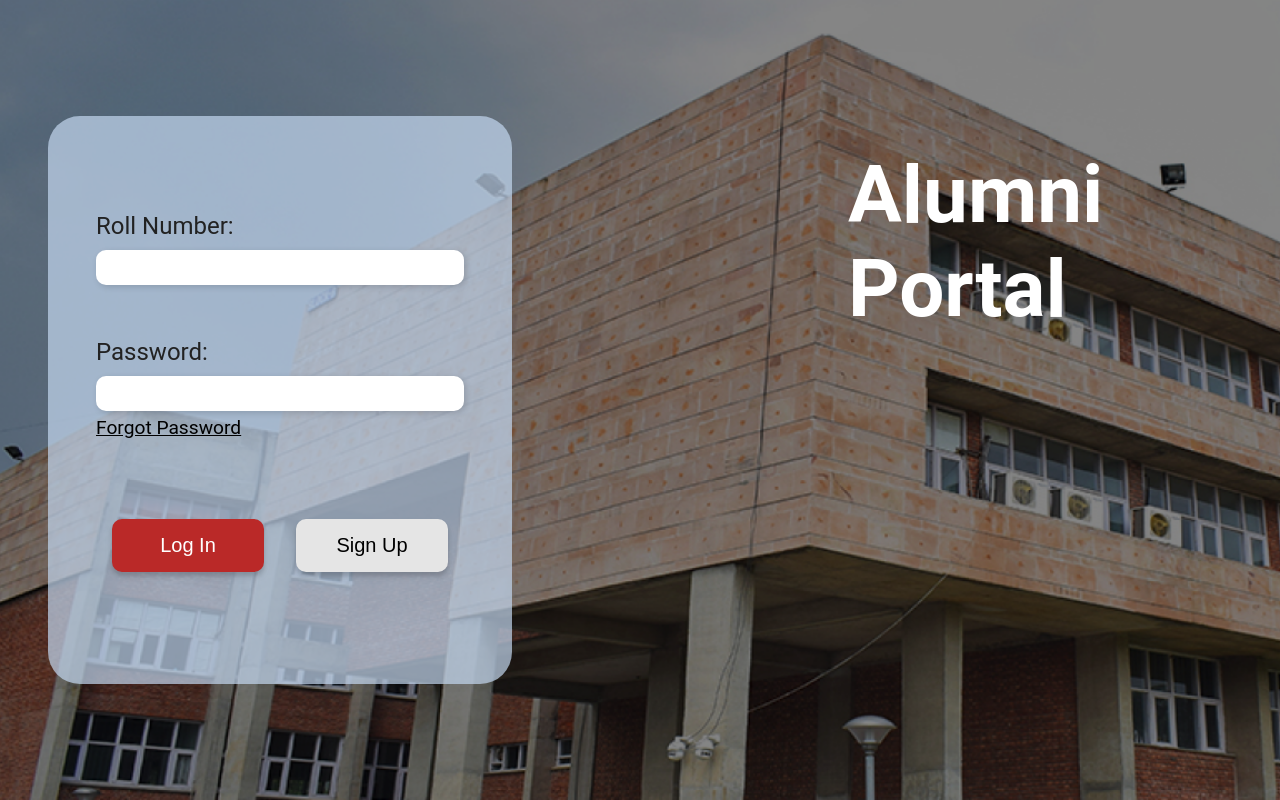
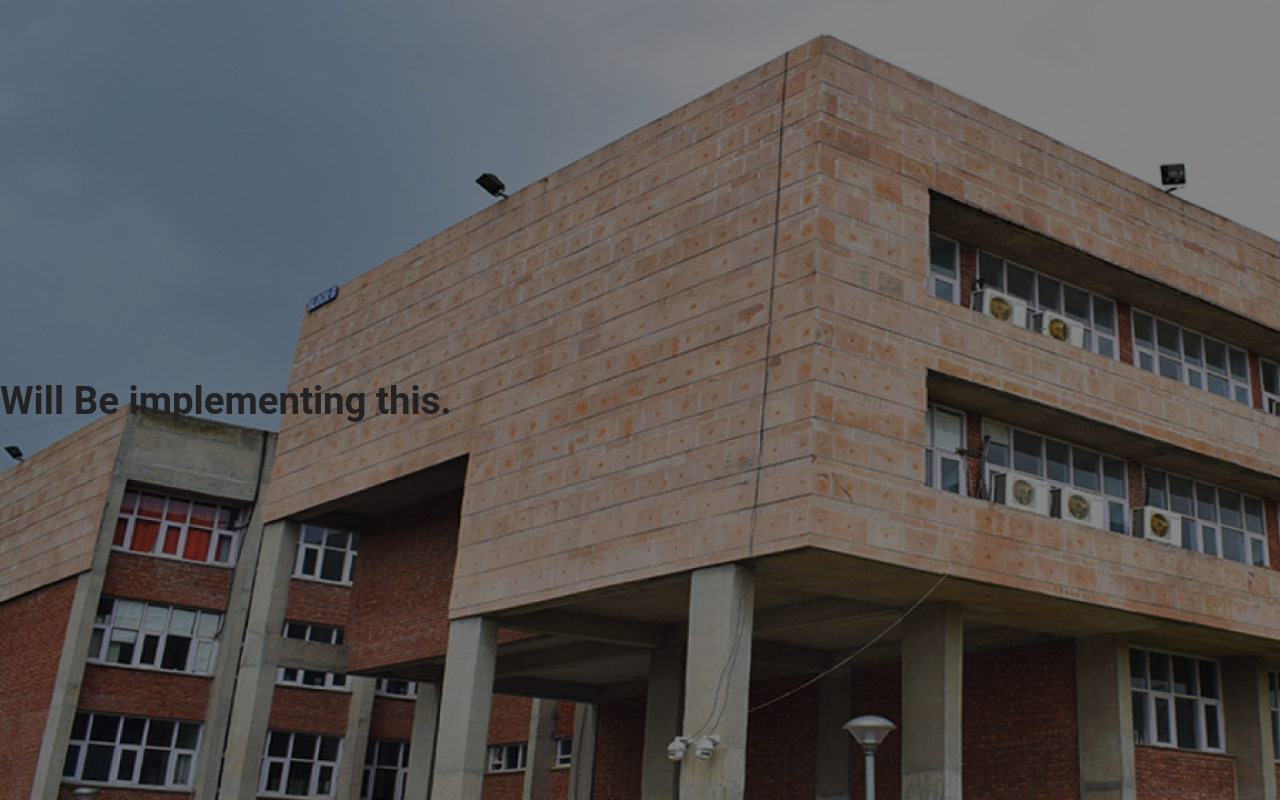
Before and after one commit to DevSoc-exe/alumni-portal, a React (Create React App) app: page /signup in a window 1280 px wide. Built offline with nearby package versions, Linux system fonts and the light colour scheme.

Commit message:
login page ui updated

```diff
--- a/src/App.css
+++ b/src/App.css
@@ -25,7 +25,7 @@ body {
   overflow-x: hidden; /* Hide horizontal overflow */
 }
 
-.login_panel {
+.login_panel{
   width: calc(40% - 3rem); /* Set a fixed width for the login panel */
   text-align: left;
   background-color: rgba(195, 215, 239, 0.7);
--- a/src/App.js
+++ b/src/App.js
@@ -1,99 +1,18 @@
-import React, { useState } from "react";
-import "./App.css";
+import './App.css';
+import React from 'react';
+import { Routes, Route } from "react-router-dom"
+
+import { Login } from "./pages/Login"
+import { Signup } from "./pages/Signup"
 
 function App() {
-  const [rollNumber, setRollNumber] = useState("");
-  const [password, setPassword] = useState("");
-  const [loggedIn, setLoggedIn] = useState(false);
-  const [showForgotPassword, setShowForgotPassword] = useState(false);
-
-  const handleLogin = () => {
-    // Simulate login logic here (e.g., check credentials)
-    if (rollNumber === "yourRollNumber" && password === "yourPassword") {
-      setLoggedIn(true);
-    } else {
-      alert("Invalid credentials. Please try again.");
-    }
-  };
-
-  const handleForgotPassword = () => {
-    // You can implement a password reset feature here
-    alert("Forgot password functionality not implemented in this example.");
-  };
-
-  const handleSignUp = () => {
-    // You can implement a sign-up logic here
-    alert("Sign up functionality not implemented in this example.");
-  };
-
-  const handleKeyPress = (event) => {
-    if (event.key === "Enter") {
-      handleLogin();
-    }
-  };
-
   return (
-    <div className="login_container">
-      <div className="login_panel">
-        {loggedIn ? (
-          <div>
-            <h2>Welcome, {rollNumber}!</h2>
-            <button onClick={() => setLoggedIn(false)}>Log Out</button>
-          </div>
-        ) : (
-          <div>
-            <div className="text_input">
-              <label>Roll Number:</label>
-              <input
-                type="text"
-                value={rollNumber}
-                onChange={(e) => setRollNumber(e.target.value)}
-              />
-            </div>
-            <div className="text_input">
-              <label>Password:</label>
-              <input
-                type="password"
-                value={password}
-                onChange={(e) => setPassword(e.target.value)}
-                onKeyPress={handleKeyPress}
-              />
-              <div>
-                <span
-                  className="forgot-password-link"
-                  onClick={() => setShowForgotPassword(true)}
-                >
-                  Forgot Password
-                </span>
-              </div>
-            </div>
-            <div className="log_sign_btn">
-              <button className="log_btn" onClick={handleLogin}>
-                Log In
-              </button>
-              <button className="sign_btn" onClick={handleSignUp}>
-                Sign Up
-              </button>
-            </div>
-          </div>
-        )}
-
-        {showForgotPassword && (
-          <div>
-            <h2>Forgot Password</h2>
-            <div>
-              <label>Enter Your Email:</label>
-              <input type="email" />
-            </div>
-            <button onClick={handleForgotPassword}>Submit</button>
-            <button onClick={() => setShowForgotPassword(false)}>Cancel</button>
-          </div>
-        )}
-      </div>
-      <div className="login_clg">
-        <h1>Alumni Portal</h1>
-      </div>
-    </div>
+    <React.Fragment>
+      <Routes>
+        <Route path='/' element={<Login />} />
+        <Route path='/signup' element={<Signup />} />
+      </Routes>
+    </React.Fragment>
   );
 }
 
--- a/src/pages/Login.js
+++ b/src/pages/Login.js
@@ -1,22 +1,5 @@
-import './App.css';
-import React from 'react';
-import { Routes, Route } from "react-router-dom"
+import React, { useState } from 'react';
 
-import { Login } from "./pages/Login"
-import { Signup } from "./pages/Signup"
-
-function App() {
-  return (
-    <React.Fragment>
-      <Routes>
-        <Route path='/' element={<Login />} />
-        <Route path='/signup' element={<Signup />} />
-      </Routes>
-    </React.Fragment>
-  );
-}
-
-export default App;import React, { useState } from "react";
 
 export function Login() {
   const [rollNumber, setRollNumber] = useState("");
@@ -43,8 +26,15 @@ export function Login() {
     alert("Sign up functionality not implemented in this example.");
   };
 
+  const handleKeyPress = (event) => {
+    if (event.key === "Enter") {
+      handleLogin();
+    }
+  };
+
   return (
-    <div className="App">
+    <div className="login_container">
+      <div className="login_panel">
         {loggedIn ? (
           <div>
             <h2>Welcome, {rollNumber}!</h2>
@@ -66,6 +56,7 @@ export function Login() {
                 type="password"
                 value={password}
                 onChange={(e) => setPassword(e.target.value)}
+                onKeyPress={handleKeyPress}
               />
               <div>
                 <span
@@ -77,8 +68,12 @@ export function Login() {
               </div>
             </div>
             <div className="log_sign_btn">
-            <button onClick={handleLogin}>Log In</button>
-            <button onClick={handleSignUp}>Sign Up</button>
+              <button className="log_btn" onClick={handleLogin}>
+                Log In
+              </button>
+              <button className="sign_btn" onClick={handleSignUp}>
+                Sign Up
+              </button>
             </div>
           </div>
         )}
@@ -95,5 +90,9 @@ export function Login() {
           </div>
         )}
       </div>
+      <div className="login_clg">
+        <h1>Alumni Portal</h1>
+      </div>
+    </div>
   );
 }
```
Lines whose indentation alone changed are shown as unchanged.
